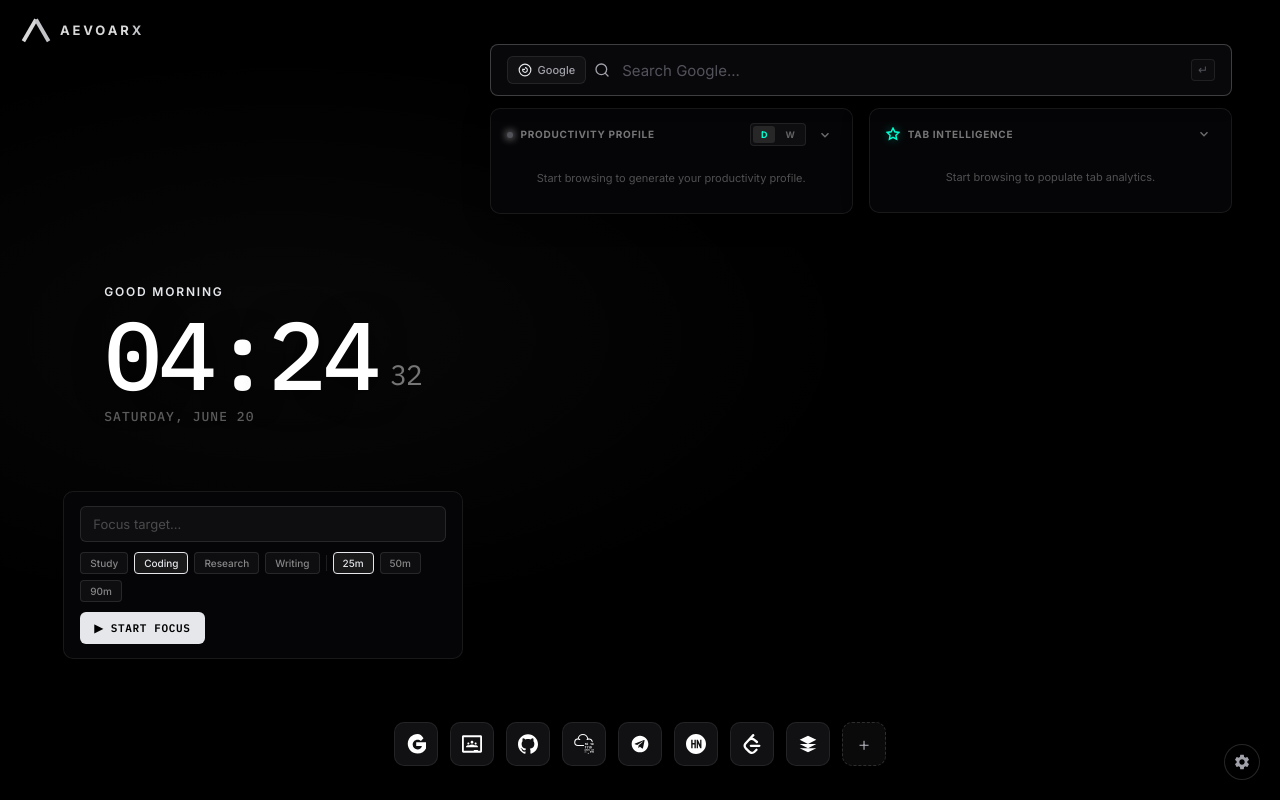
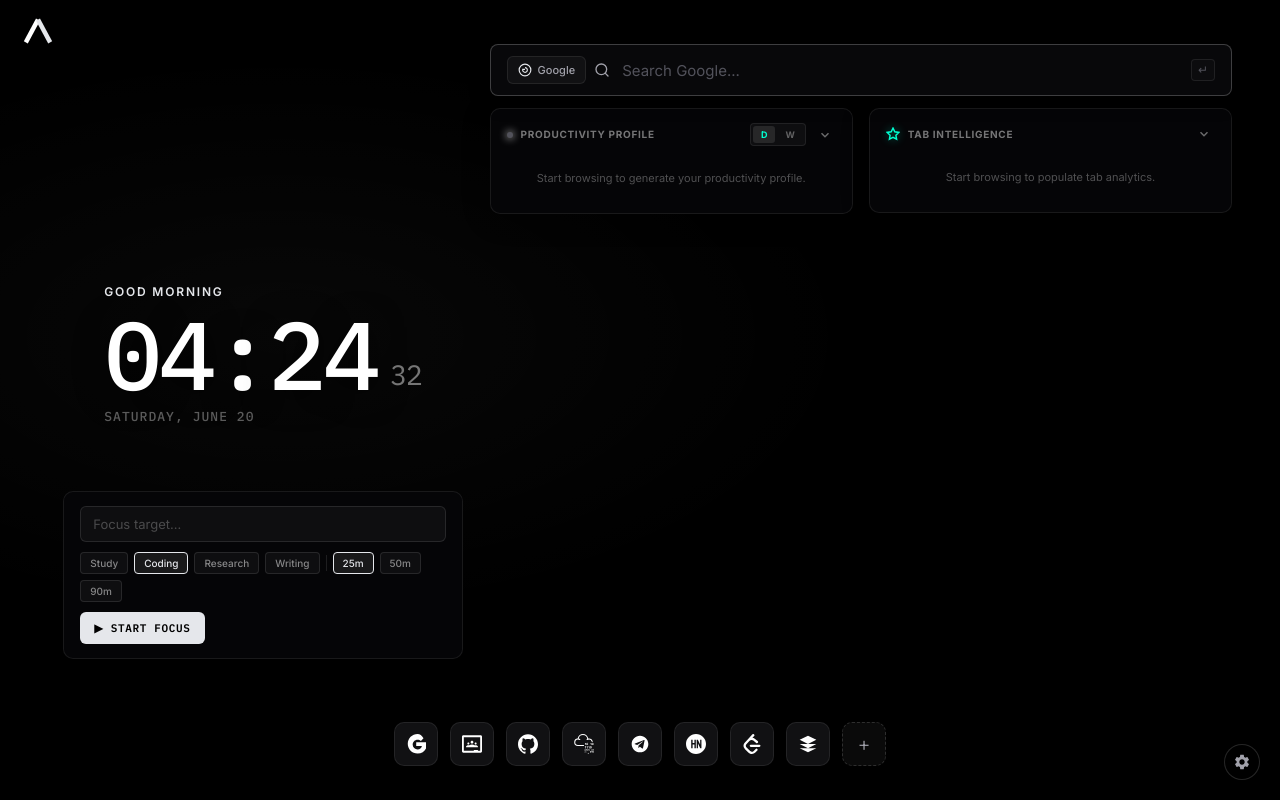
Before and after one commit to callme-ADHI/eX1, a React (Vite) app: page / in a window 1280 px wide. Built offline with nearby package versions, Linux system fonts and the light colour scheme.

Commit message:
Logo: pure SVG vector letterforms, A-mark only on default, EVOARX expands on hover

```diff
--- a/src/newtab/components/AevoarxLogo/AevoarxLogo.tsx
+++ b/src/newtab/components/AevoarxLogo/AevoarxLogo.tsx
@@ -1,162 +1,73 @@
 import React, { useState } from 'react';
 import { motion, AnimatePresence } from 'framer-motion';
 
-/**
- * AevoarxLogo — Faithful recreation of the official Aevoarx brand mark.
- *
- * Mark: Open "A" chevron (rooftop shape, no crossbar).
- *   Left leg  → WHITE
- *   Right leg → accent color (theme-reactive)
- *
- * Wordmark: AEVOARX (spaced geometric caps)
- *   A E V O A R → WHITE
- *   X           → accent color
- *
- * Tagline (on hover): — ENGINEERED TO OUTLIVE TIME. —
- */
-
 export default function AevoarxLogo() {
   const [hovered, setHovered] = useState(false);
+  const sw = 4.2; // stroke weight used for all letters
+
+  // Each letter drawn as SVG strokes — pure vector, no font rendering
+  // Layout: E(16) V(17) O(17) A(17) R(16) X(17), gap=5 between each
+  // Offsets: E=0, V=21, O=43, A=65, R=87, X=108  total≈130
+  const lh = 24; // letter height
 
   return (
     <motion.div
       onMouseEnter={() => setHovered(true)}
       onMouseLeave={() => setHovered(false)}
-      animate={{ opacity: hovered ? 1 : 0.85 }}
-      transition={{ duration: 0.2 }}
-      style={{
-        display: 'flex',
-        flexDirection: 'column',
-        alignItems: 'flex-start',
-        gap: '5px',
-        cursor: 'default',
-        userSelect: 'none',
-      }}
+      style={{ display: 'flex', alignItems: 'center', userSelect: 'none', cursor: 'default' }}
     >
-      {/* ── Row: chevron mark + wordmark ── */}
-      <div style={{
-        display: 'flex',
-        flexDirection: 'row',
-        alignItems: 'center',
-        gap: '10px',
-      }}>
+      <svg
+        viewBox={`0 0 ${hovered ? 198 : 32} 32`}
+        height="26"
+        width={hovered ? 198 : 32}
+        fill="none"
+        overflow="visible"
+        style={{ transition: 'width 0.35s cubic-bezier(0.4,0,0.2,1)' }}
+      >
+        {/* ── "A" Chevron mark — left=white, right=accent ── */}
+        {/* apex at (16,2), left foot at (1,30), right foot at (31,30) */}
+        <line x1="16" y1="2"  x2="1"  y2="30" stroke="white"         strokeWidth="5.5" strokeLinecap="butt" />
+        <line x1="16" y1="2"  x2="31" y2="30" stroke="var(--accent)" strokeWidth="5.5" strokeLinecap="butt" />
 
-        {/* ── "A" Chevron mark ─────────────────────────────────────────── */}
-        <motion.svg
-          viewBox="0 0 40 34"
-          width="28"
-          height="24"
-          fill="none"
-          xmlns="http://www.w3.org/2000/svg"
-          animate={{ scale: hovered ? 1.06 : 1 }}
-          transition={{ type: 'spring', stiffness: 380, damping: 26 }}
-          style={{ flexShrink: 0, overflow: 'visible' }}
-        >
-          {/*
-            Open "A" / chevron — apex at top-center, two legs going down.
-            Exactly as in the Aevoarx logo: thick strokes, no crossbar.
-            Left leg  = WHITE
-            Right leg = ACCENT (blue / theme color)
+        {/* ── EVOARX wordmark — only visible on hover, fades in ── */}
+        {/* Starts at x=42 (after 32px chevron + 10px gap) */}
+        {/* Baseline: y=lh+4=28, top: y=4 */}
+        <g opacity={hovered ? 1 : 0} style={{ transition: 'opacity 0.3s ease 0.05s' }}>
 
-            Viewbox 40×34. Apex at (20, 1). Feet at (2, 33) and (38, 33).
-          */}
+          {/* E — accent color (x=42) */}
+          {/* spine, top, mid (short), bottom */}
+          <line x1="44"  y1="4"  x2="44"  y2="28" stroke="var(--accent)" strokeWidth={sw} strokeLinecap="square" />
+          <line x1="44"  y1="4"  x2="60"  y2="4"  stroke="var(--accent)" strokeWidth={sw} strokeLinecap="square" />
+          <line x1="44"  y1="16" x2="57"  y2="16" stroke="var(--accent)" strokeWidth={sw} strokeLinecap="square" />
+          <line x1="44"  y1="28" x2="60"  y2="28" stroke="var(--accent)" strokeWidth={sw} strokeLinecap="square" />
 
-          {/* Left leg — WHITE */}
-          <line
-            x1="20" y1="2"
-            x2="2"  y2="33"
-            stroke="#FFFFFF"
-            strokeWidth="5.5"
-            strokeLinecap="butt"
-          />
+          {/* V — white (x=65) */}
+          <line x1="65"  y1="4"  x2="73"  y2="28" stroke="white" strokeWidth={sw} strokeLinecap="square" />
+          <line x1="81"  y1="4"  x2="73"  y2="28" stroke="white" strokeWidth={sw} strokeLinecap="square" />
 
-          {/* Right leg — ACCENT */}
-          <line
-            x1="20" y1="2"
-            x2="38" y2="33"
-            stroke="var(--accent)"
-            strokeWidth="5.5"
-            strokeLinecap="butt"
-          />
-        </motion.svg>
+          {/* O — white (x=87) — as stroked rounded rect */}
+          <rect x="87" y="4" width="16" height="24" rx="8" ry="8"
+            stroke="white" strokeWidth={sw} fill="none" />
 
-        {/* ── AEVOARX wordmark ─────────────────────────────────────────── */}
-        <div style={{
-          display: 'flex',
-          alignItems: 'baseline',
-          gap: '0',
-          lineHeight: 1,
-        }}>
-          {/* A E V O A R — white, bold, wide tracking */}
-          <span style={{
-            fontFamily: "'Inter', -apple-system, sans-serif",
-            fontWeight: 700,
-            fontSize: '13px',
-            letterSpacing: '0.22em',
-            color: '#FFFFFF',
-            lineHeight: 1,
-          }}>
-            AEVOAR
-          </span>
+          {/* A — white (x=109) — chevron with crossbar */}
+          <line x1="117" y1="4"  x2="109" y2="28" stroke="white" strokeWidth={sw} strokeLinecap="square" />
+          <line x1="117" y1="4"  x2="125" y2="28" stroke="white" strokeWidth={sw} strokeLinecap="square" />
+          <line x1="111" y1="20" x2="123" y2="20" stroke="white" strokeWidth={sw - 0.5} strokeLinecap="square" />
 
-          {/* X — accent color */}
-          <span style={{
-            fontFamily: "'Inter', -apple-system, sans-serif",
-            fontWeight: 700,
-            fontSize: '13px',
-            letterSpacing: '0.22em',
-            color: 'var(--accent)',
-            lineHeight: 1,
-          }}>
-            X
-          </span>
-        </div>
-      </div>
+          {/* R — white (x=131) */}
+          {/* spine */}
+          <line x1="133" y1="4"  x2="133" y2="28" stroke="white" strokeWidth={sw} strokeLinecap="square" />
+          {/* arch: top half circle using path */}
+          <path d="M 133 4 Q 149 4 149 12 Q 149 20 133 20" stroke="white" strokeWidth={sw} fill="none" strokeLinecap="square" />
+          {/* diagonal leg */}
+          <line x1="133" y1="20" x2="149" y2="28" stroke="white" strokeWidth={sw} strokeLinecap="square" />
 
-      {/* ── Tagline: only visible on hover ────────────────────────────── */}
-      <AnimatePresence>
-        {hovered && (
-          <motion.div
-            key="tagline"
-            initial={{ opacity: 0, y: -4 }}
-            animate={{ opacity: 1, y: 0 }}
-            exit={{ opacity: 0, y: -4 }}
-            transition={{ duration: 0.2, ease: 'easeOut' }}
-            style={{
-              display: 'flex',
-              alignItems: 'center',
-              gap: '6px',
-              paddingLeft: '38px',   /* aligns with wordmark, past the chevron */
-            }}
-          >
-            {/* left rule */}
-            <div style={{
-              width: '14px',
-              height: '1px',
-              background: 'rgba(255,255,255,0.25)',
-            }} />
+          {/* X — accent color (x=155) */}
+          <line x1="155" y1="4"  x2="171" y2="28" stroke="var(--accent)" strokeWidth={sw} strokeLinecap="square" />
+          <line x1="171" y1="4"  x2="155" y2="28" stroke="var(--accent)" strokeWidth={sw} strokeLinecap="square" />
 
-            <span style={{
-              fontFamily: "'Inter', -apple-system, sans-serif",
-              fontWeight: 400,
-              fontSize: '7.5px',
-              letterSpacing: '0.2em',
-              color: 'rgba(255,255,255,0.35)',
-              textTransform: 'uppercase',
-              whiteSpace: 'nowrap',
-            }}>
-              ENGINEERED TO OUTLIVE TIME.
-            </span>
-
-            {/* right rule */}
-            <div style={{
-              width: '14px',
-              height: '1px',
-              background: 'rgba(255,255,255,0.25)',
-            }} />
-          </motion.div>
-        )}
-      </AnimatePresence>
+        </g>
+      </svg>
     </motion.div>
   );
 }
```
Also changed, not shown: 3 other files (tests, documents, lock files or other folders).
